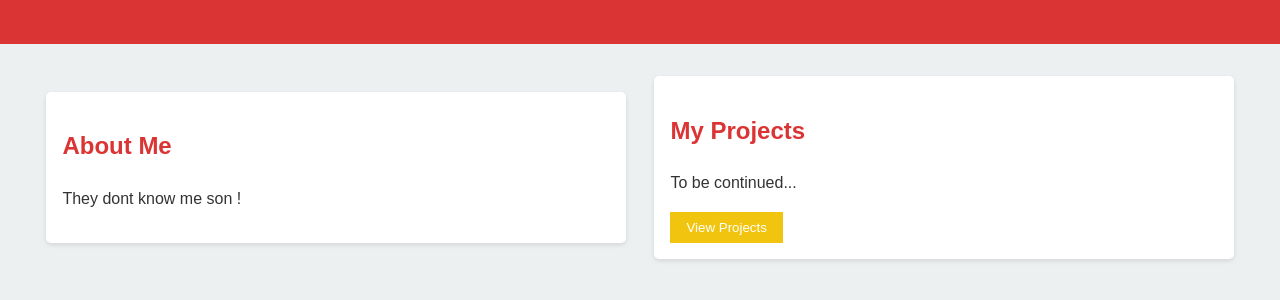
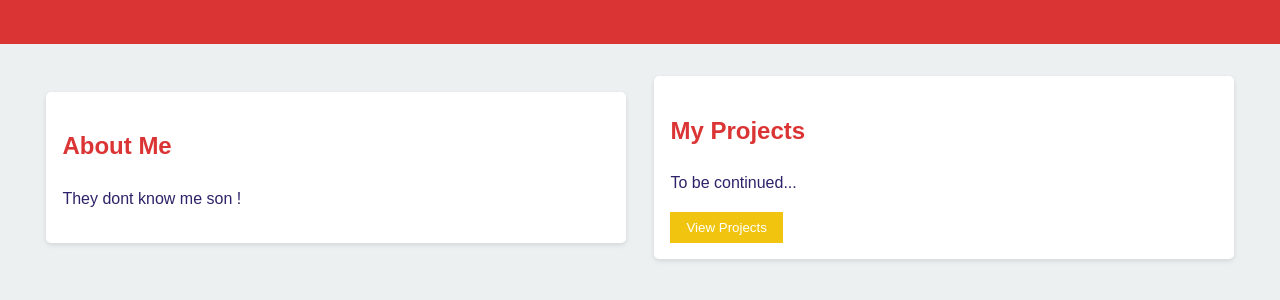
Before and after one commit to MariaRacho/-vning-2-grupp, a plain HTML site: page index.html in a window 1280 px wide. Shown: the part 82-382 px from the top of the page. Drawn offline with Linux system fonts and the light colour scheme.

Commit message:
changed the text color

```diff
--- a/index.html
+++ b/index.html
@@ -10,7 +10,7 @@
         --primary-color: #db3434;
         --secondary-color: #f1c40f;
         --background-color: #ecf0f1;
-        --text-color: #333;
+        --text-color: #2e2268;
       }
 
       body {
```
